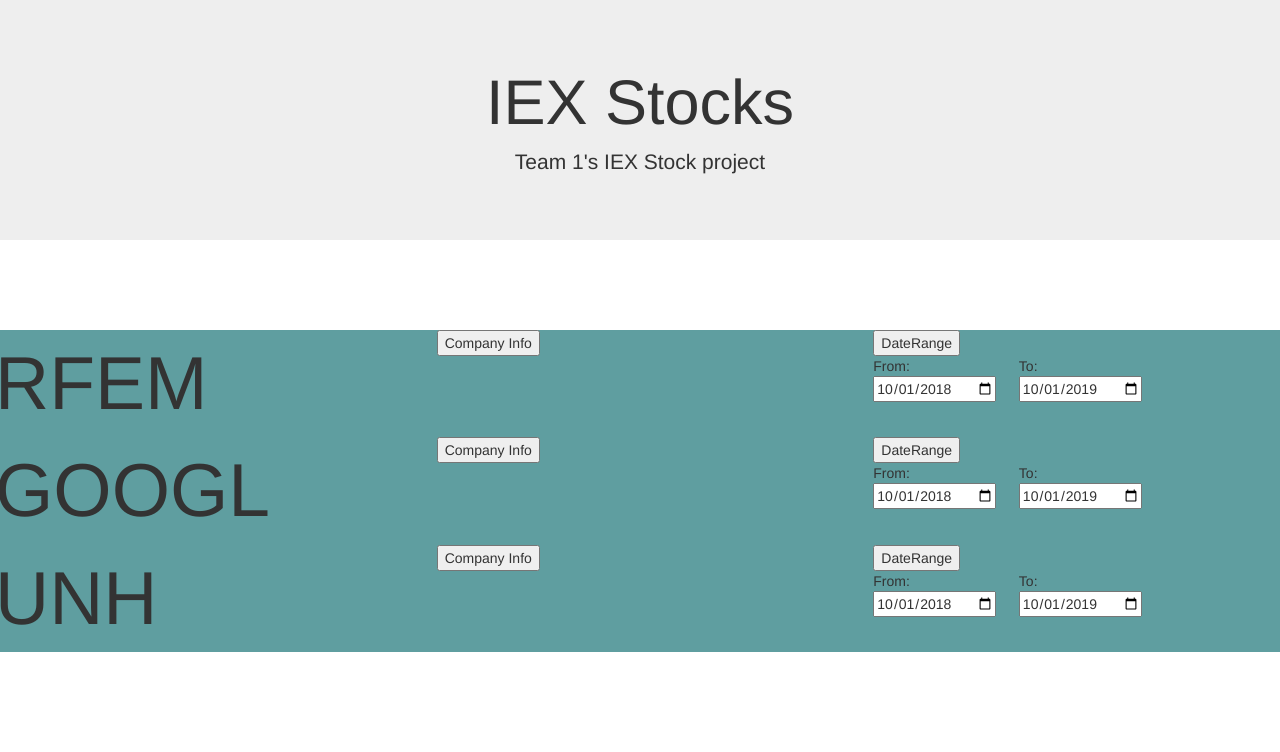
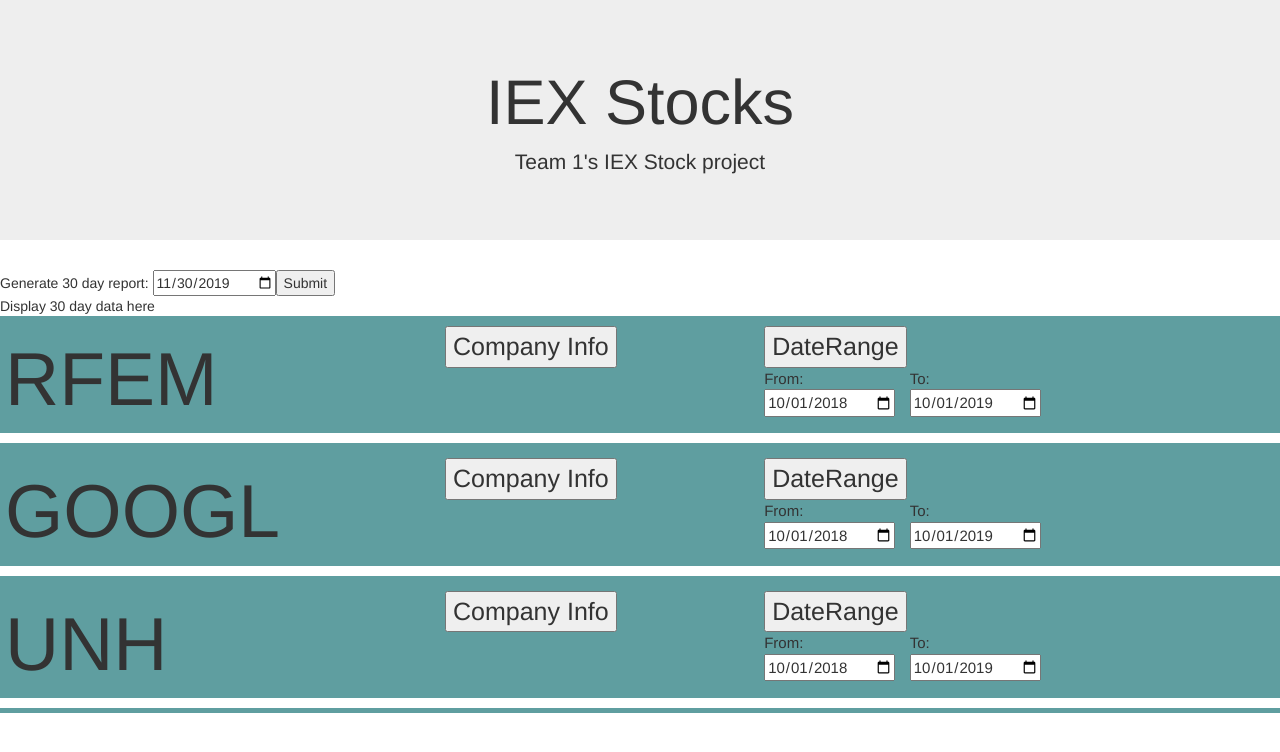
Before and after one commit to KeanUniversity-CS-SELab/Team1, an Angular app in the folder webapp/: page / in a window 1280 px wide. Shown: the top 752 px of the page. Built offline with nearby package versions, Linux system fonts and the light colour scheme.

Commit message:
Company Info and DateRange completed
30 day report post request included

```diff
--- a/webapp/src/app/app.component.html
+++ b/webapp/src/app/app.component.html
@@ -3,17 +3,16 @@
   <h1>IEX Stocks</h1>
   <p>Team 1's IEX Stock project</p>
 </div>
-<dl class="row">
-  co
-</dl>
-<dl class="row">
-  <dt class="col-md-12" *ngIf="data30">30 day</dt>
-</dl>
+<div>
+  Generate 30 day report: <input type="date" [(ngModel)]="date30">
+  <button (click)="getThirtyDay()">Submit</button><br>
+  Display 30 day data here
+</div>
 
 
 <div class="header" *ngFor="let s of symbols">
   <div class="row">
-    <div class="col-md-4 title">
+    <div class="col-md-3 title">
         {{s.name}}
     </div>
     <div class="col-md-4 button">
@@ -29,7 +28,7 @@
           </button>
         </div>
       </div>
-      <div class="row inner">
+      <div class="row input">
         <div class="col-md-4">
           From: <input type="date" [(ngModel)]="fromdate">
         </div>
@@ -40,16 +39,24 @@
     </div>
   </div>
   <div class="row data" *ngIf="dataInfo[s.id] || dataFD[s.id]">
-    <div class="col-md-6" *ngIf="dataInfo[s.id]">
-      company info
+    <div class="col-md-3"></div>
+    <div class="col-md-4">
+      <div *ngIf="dataInfo[s.id]">
+        <b>{{dataInfo[s.id].companyName}}</b> is traded in the <b>{{dataInfo[s.id].exchange}}</b> as <b>{{dataInfo[s.id].symbol}}</b>
+        <br><br>Industry: <b>{{dataInfo[s.id].industry}}</b>
+        <br>Website: <a href="{{dataInfo[s.id].website}}" target="_blank">{{dataInfo[s.id].website}}</a>
+      </div>
     </div>
-    <div class="col-md-6 " *ngIf="dataFD[s.id]">
-      Range: {{dataFD.startDate | date}} to {{dataFD.endDate | date}}
-      <br>Avg Price: {{dataFD.avg | currency}}
-      <br>Max Price of {{dataFD.max | currency}} reached on {{dataFD.maxDate | date}}
-      <br>Min Price of {{dataFD.min | currency}} reached on {{dataFD.minDate | date}}
-      <br>Median Price of {{dataFD.mead | currency}} reached on {{dataFD.meadDate | date}}
+    <div class="col-md-1 bar"></div>
+    <div class="col-md-4">
+      <div *ngIf="dataFD[s.id]">
+        Range: {{dataFD[s.id].startDate | date}} to {{dataFD[s.id].endDate | date}}
+        <br>Avg Price: {{dataFD[s.id].avg | currency}}
+        <br>Max Price of {{dataFD[s.id].max | currency}} reached on {{dataFD[s.id].maxDate | date}}
+        <br>Min Price of {{dataFD[s.id].min | currency}} reached on {{dataFD[s.id].minDate | date}}
+        <br>Median Price of {{dataFD[s.id].mead | currency}} reached on {{dataFD[s.id].meadDate | date}}
+      </div>
     </div>
   </div>
-
+  <div class="row break"></div>
 </div>
--- a/webapp/src/app/app.component.ts
+++ b/webapp/src/app/app.component.ts
@@ -14,7 +14,7 @@
   fdID = null; infoID = null;
   dataFD = [null, null, null]; fromdate = '2018-10-01'; todate = '2019-10-01';
   dataInfo = [null, null, null];
-  data30: DayData[]; date30 = null;
+  data30: DayData[]; date30 = '2019-11-30';
   symbols = [{id: 1, name: 'RFEM'}, {id: 2, name: 'GOOGL'}, {id: 3, name: 'UNH'}];
 
   constructor(private http: HttpClient) {}
@@ -45,10 +45,11 @@
     const p = new HttpParams()
       .set('date', this.date30);
     const options = {params: p};
-    this.http.get('http://localhost:8080/IEX30', options)
+    console.log(options);
+    this.http.post('http://localhost:8080/IEX30', null, options)
       .subscribe((data: DayData[]) => {
         this.data30 = data;
-        console.log(data);
       });
+
   }
 }
--- a/webapp/src/styles.css
+++ b/webapp/src/styles.css
@@ -1,25 +1,37 @@
 /* You can add global styles to this file, and also import other style files */
+.graph{
+  padding-left: 20px;
+}
 .header{
   background-color: cadetblue;
+  padding-top: 10px;
+  padding-bottom: 5px;
 }
-.header > table{
-  width: 100%;
+.break{
+  background-color: white;
+  padding: 5px;
 }
 .title{
   text-align: left;
   font-size: 75px;
-  padding-left: 10px;
-  padding-right: 25px;
-}
-.header > table > tr{
-  font-size: 25px;
-  border-bottom-style: solid;
-  border-bottom-color: white;
-}
-.header > table > tr:last-child{
-  border-bottom-style: none;
-}
-.header > table > tr > td{
-  padding-right: 20px;
   padding-left: 20px;
 }
+.button{
+  text-align: center;
+  font-size: 25px;
+}
+.input{
+  text-align: left;
+  font-size: 15px;
+  padding-bottom: 10px;
+}
+.data{
+  background-color: lightgray;
+  padding: 10px;
+}
+.bar{
+  background-color: gray;
+  height: 100px;
+  width: 5px;
+  padding: 0px;
+}
```
